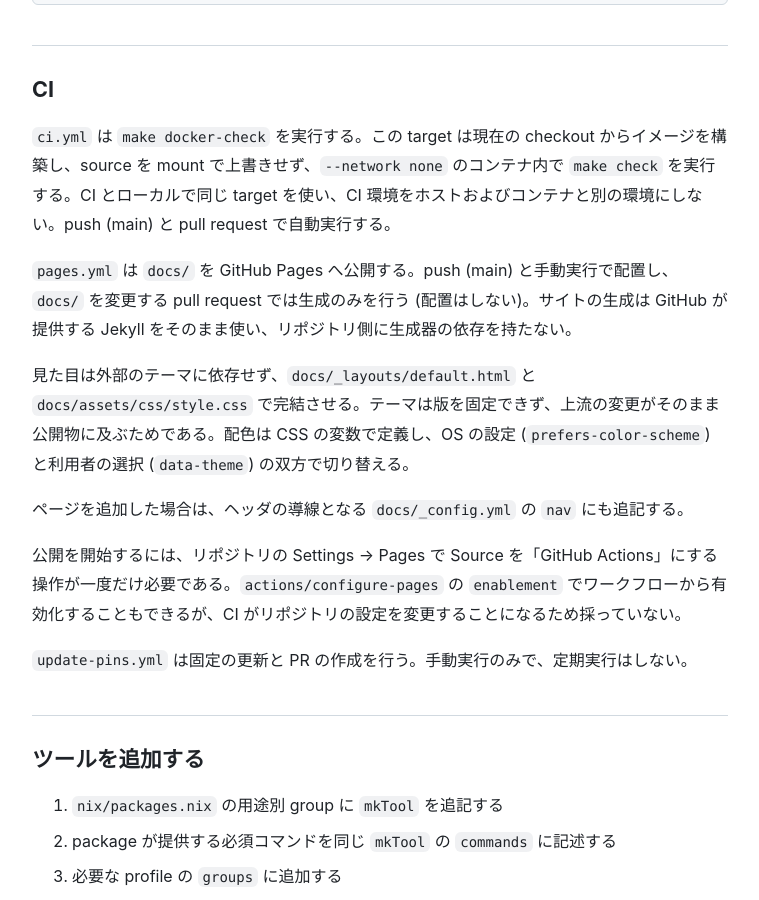
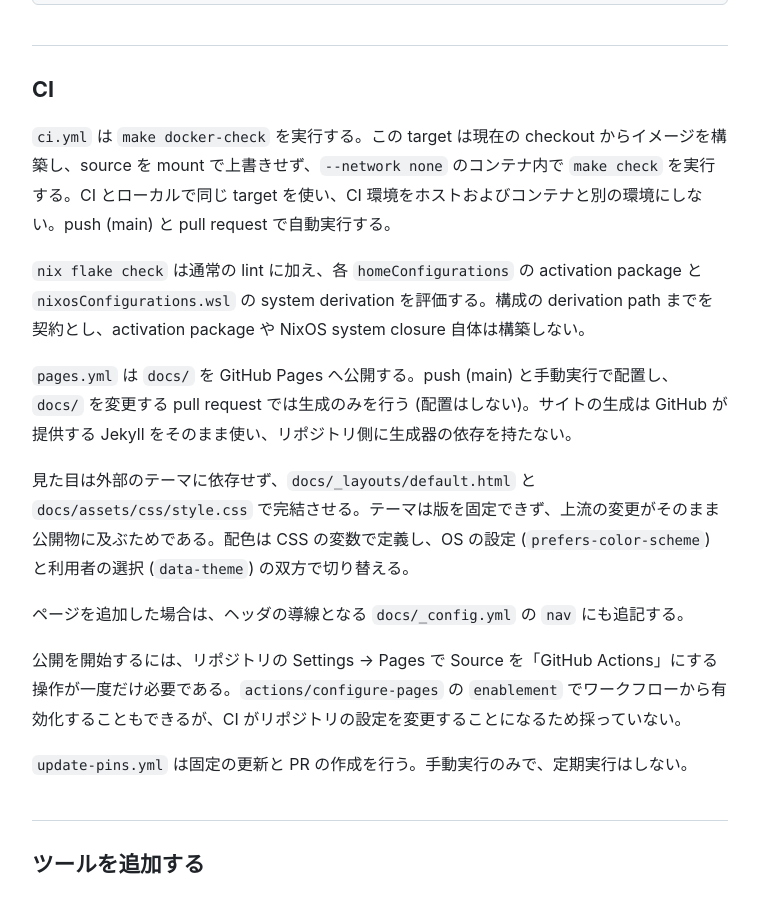
Before and after one commit to sabas0ba/dotfiles, a Jekyll site: the page built from docs/development.md, in a window 1280 px wide and 900 px high, scrolled down 784 px. Shown: the whole window, without its empty margins (260-1019 px from the left). Built offline with Jekyll 4.4.1, drawn with Linux system fonts in a browser that asks for light colours; our own code applies the rules of GitHub Pages for plain Markdown files.

Commit message:
ci: evaluate deployment configurations

```diff
--- a/docs/development.md
+++ b/docs/development.md
@@ -27,6 +27,8 @@ CLAUDE.md                Claude Code 向けの補足
 ## CI
 
 `ci.yml` は `make docker-check` を実行する。この target は現在の checkout からイメージを構築し、source を mount で上書きせず、`--network none` のコンテナ内で `make check` を実行する。CI とローカルで同じ target を使い、CI 環境をホストおよびコンテナと別の環境にしない。push (main) と pull request で自動実行する。
+
+`nix flake check` は通常の lint に加え、各 `homeConfigurations` の activation package と `nixosConfigurations.wsl` の system derivation を評価する。構成の derivation path までを契約とし、activation package や NixOS system closure 自体は構築しない。
 
 `pages.yml` は `docs/` を GitHub Pages へ公開する。push (main) と手動実行で配置し、`docs/` を変更する pull request では生成のみを行う (配置はしない)。サイトの生成は GitHub が提供する Jekyll をそのまま使い、リポジトリ側に生成器の依存を持たない。
 
```
Also changed, not shown: 3 other files.
